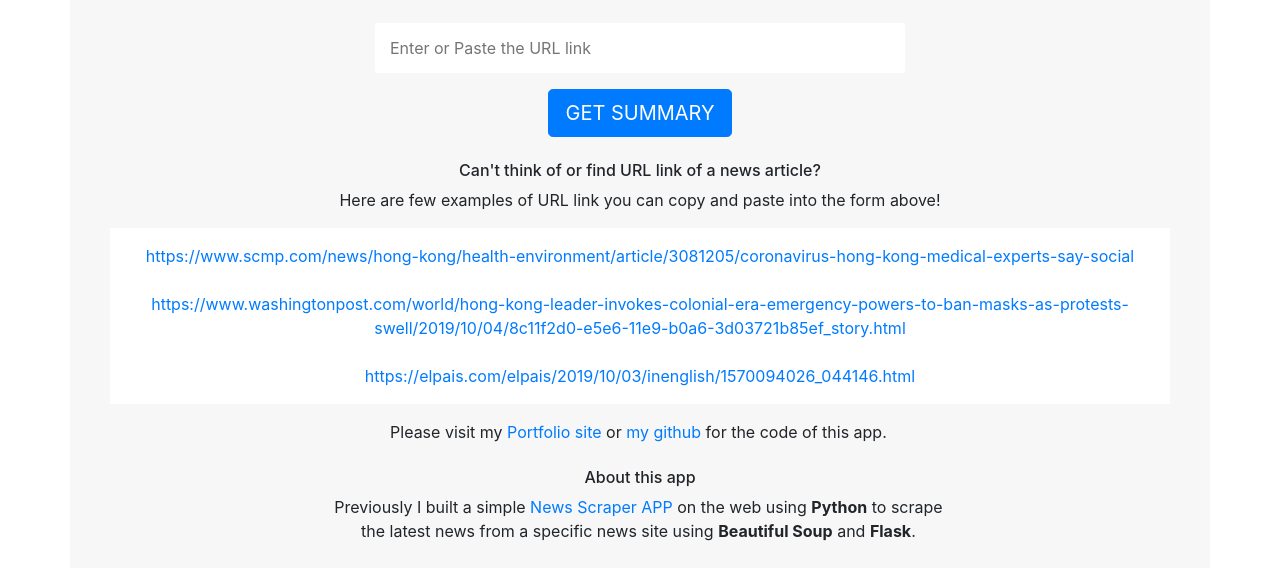
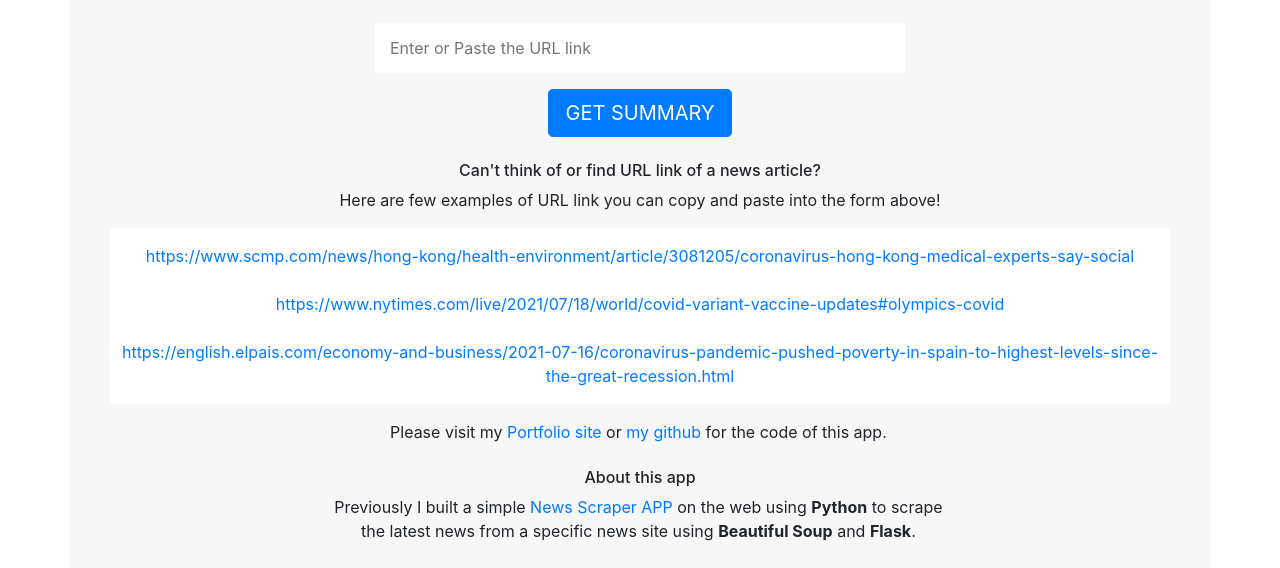
Before and after one commit to morikaglobal/newsdatasummary_app, a Flask app: page / in a window 1280 px wide. Shown: the part 137-705 px from the top of the page. Run offline with Flask 2, Linux system fonts and the light colour scheme; some libraries are stand-ins or nearby versions.

Commit message:
updated example URL links for 2021

```diff
--- a/templates/index.html
+++ b/templates/index.html
@@ -25,11 +25,11 @@
     <a href="https://www.scmp.com/news/hong-kong/health-environment/article/3081205/coronavirus-hong-kong-medical-experts-say-social"
         target="_blank">https://www.scmp.com/news/hong-kong/health-environment/article/3081205/coronavirus-hong-kong-medical-experts-say-social</a>
     <br><br>
-    <a href="https://www.washingtonpost.com/world/hong-kong-leader-invokes-colonial-era-emergency-powers-to-ban-masks-as-protests-swell/2019/10/04/8c11f2d0-e5e6-11e9-b0a6-3d03721b85ef_story.html"
-        target="_blank">https://www.washingtonpost.com/world/hong-kong-leader-invokes-colonial-era-emergency-powers-to-ban-masks-as-protests-swell/2019/10/04/8c11f2d0-e5e6-11e9-b0a6-3d03721b85ef_story.html</a>
+    <a href="https://www.nytimes.com/live/2021/07/18/world/covid-variant-vaccine-updates#olympics-covid"
+        target="_blank">https://www.nytimes.com/live/2021/07/18/world/covid-variant-vaccine-updates#olympics-covid</a>
     <br><br>
-    <a href="https://elpais.com/elpais/2019/10/03/inenglish/1570094026_044146.html"
-        target="_blank">https://elpais.com/elpais/2019/10/03/inenglish/1570094026_044146.html</a>
+    <a href="https://english.elpais.com/economy-and-business/2021-07-16/coronavirus-pandemic-pushed-poverty-in-spain-to-highest-levels-since-the-great-recession.html"
+        target="_blank">https://english.elpais.com/economy-and-business/2021-07-16/coronavirus-pandemic-pushed-poverty-in-spain-to-highest-levels-since-the-great-recession.html</a>
 </div>
 
 <span>Please visit my <a href="https://www.morikaglobal.com" target="_blank">Portfolio site</a> or <a
```
